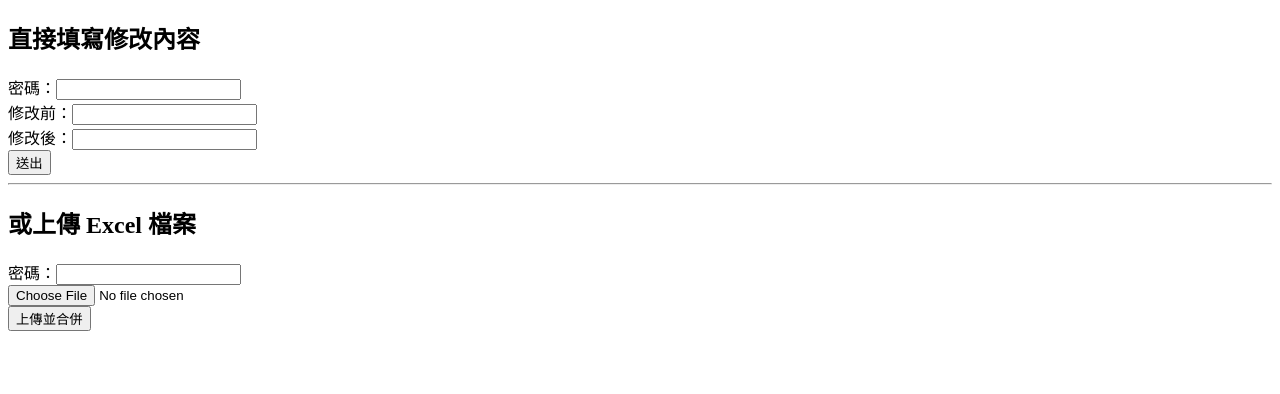
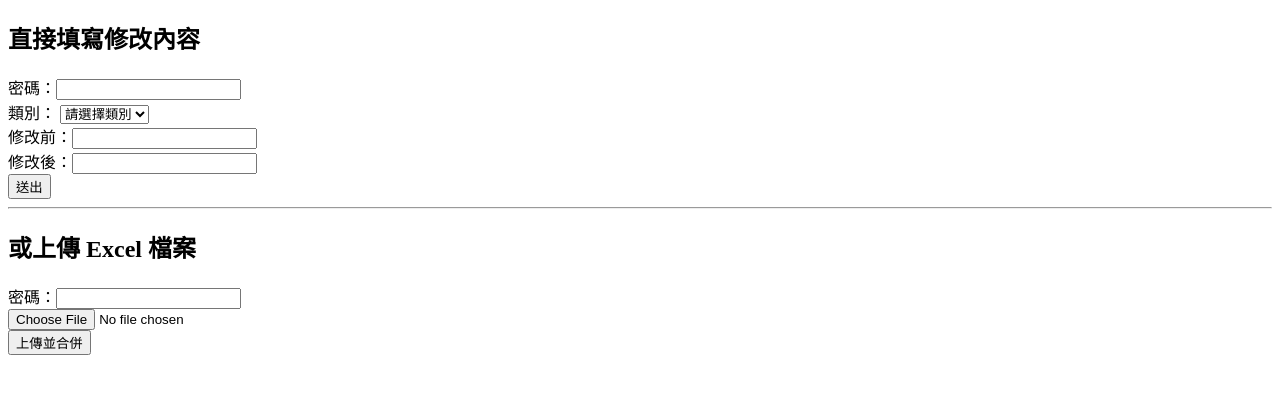
Before and after one commit to windmail1975/edit-review, a Flask app: page / in a window 1280 px wide. Shown: the top 394 px of the page. Run offline with Flask 3, Linux system fonts and the light colour scheme; parts of the project's set-up code (start-up, migrations or seed data) failed here and were passed over.

Commit message:
Update index.html

```diff
--- a/templates/index.html
+++ b/templates/index.html
@@ -20,6 +20,13 @@
     <h2>直接填寫修改內容</h2>
     <form method="POST" action="/submit">
         <label>密碼：</label><input type="password" name="password" required><br>
+        <label>類別：</label>
+        <select name="category" required>
+            <option value="">請選擇類別</option>
+            <option value="變更譯名">變更譯名</option>
+            <option value="潤飾文稿">潤飾文稿</option>
+            <option value="修改錯字">修改錯字</option>
+        </select><br>
         <label>修改前：</label><input type="text" name="before" required><br>
         <label>修改後：</label><input type="text" name="after" required><br>
         <button type="submit">送出</button>
```
